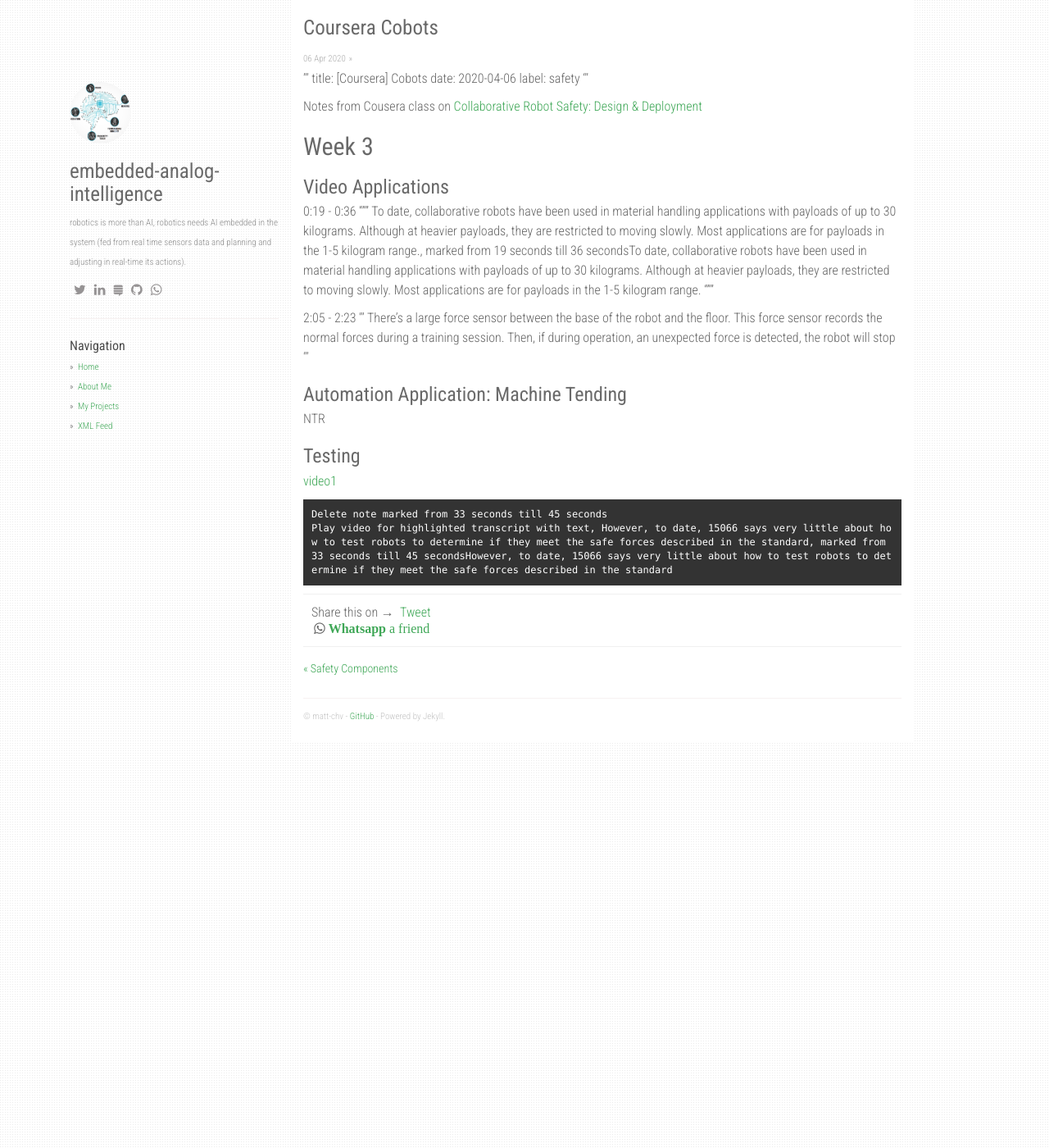
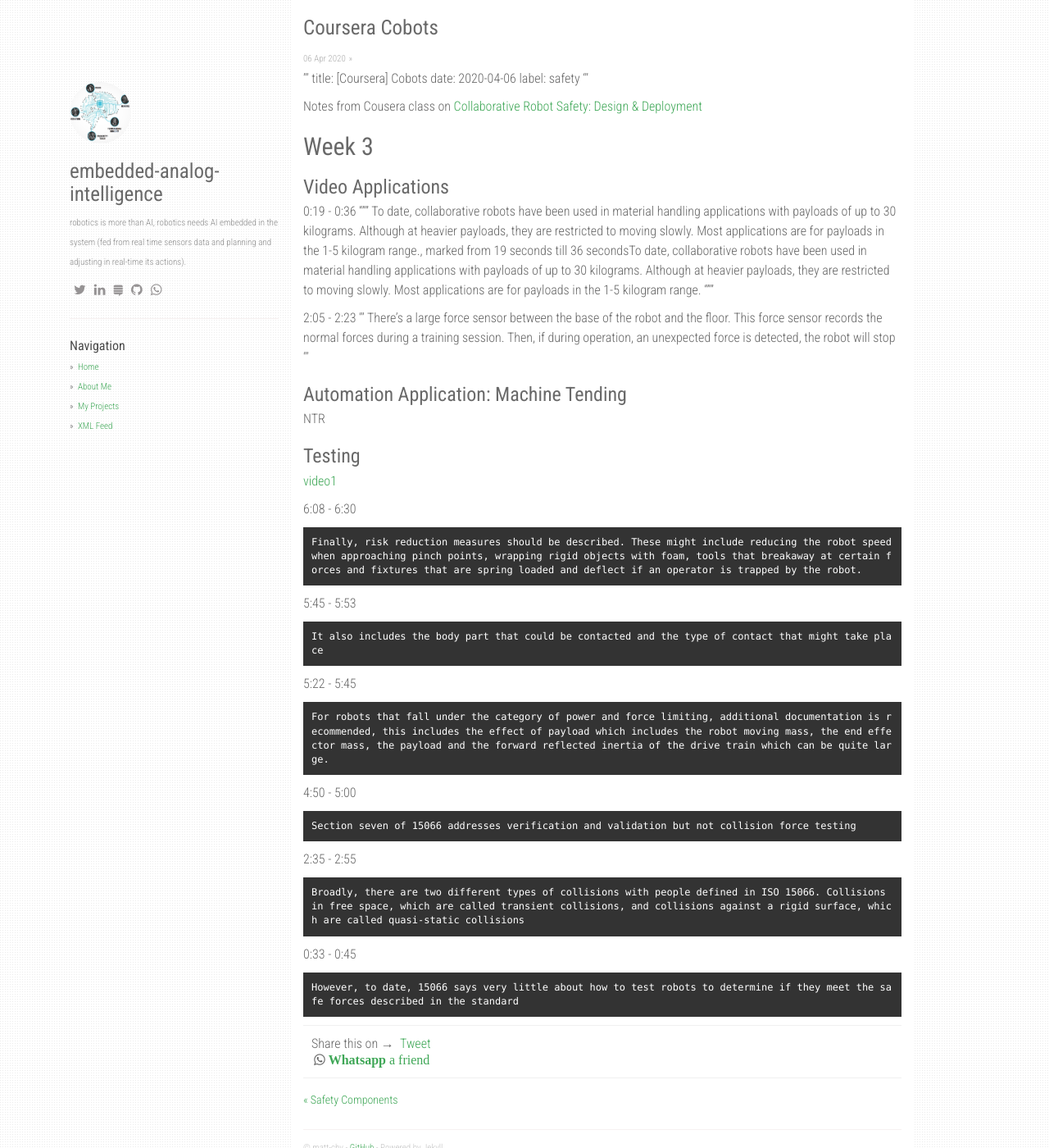
Before and after one commit to matt-chv/embedded-analog-intelligence, a Jekyll site: the page built from _posts/2020-04-06-coursera-cobots.md, in a window 1280 px wide and 1400 px high. Shown: the whole window at 82% size. Built offline with Jekyll 4.4.1, drawn with Linux system fonts in a browser that asks for light colours; nearby versions of some CDN libraries; our own code applies the rules of GitHub Pages for plain Markdown files; comment, search, counter and statistics services are not loaded.

Commit message:
Update 2020-04-06-coursera-cobots.md

````diff
--- a/_posts/2020-04-06-coursera-cobots.md
+++ b/_posts/2020-04-06-coursera-cobots.md
@@ -30,7 +30,33 @@ NTR
 
 ### Testing
 [video1](https://www.coursera.org/learn/collaborative-robot-safety/lecture/5Tesa/testing-part-1)
+
+6:08 - 6:30
 ```
-Delete note marked from 33 seconds till 45 seconds
-Play video for highlighted transcript with text, However, to date, 15066 says very little about how to test robots to determine if they meet the safe forces described in the standard, marked from 33 seconds till 45 secondsHowever, to date, 15066 says very little about how to test robots to determine if they meet the safe forces described in the standard
+Finally, risk reduction measures should be described. These might include reducing the robot speed when approaching pinch points, wrapping rigid objects with foam, tools that breakaway at certain forces and fixtures that are spring loaded and deflect if an operator is trapped by the robot.
 ```
+
+5:45 - 5:53
+```
+It also includes the body part that could be contacted and the type of contact that might take place
+```
+
+5:22 - 5:45
+```
+For robots that fall under the category of power and force limiting, additional documentation is recommended, this includes the effect of payload which includes the robot moving mass, the end effector mass, the payload and the forward reflected inertia of the drive train which can be quite large.
+```
+
+4:50 - 5:00
+```
+Section seven of 15066 addresses verification and validation but not collision force testing
+```
+
+2:35 - 2:55
+```
+Broadly, there are two different types of collisions with people defined in ISO 15066. Collisions in free space, which are called transient collisions, and collisions against a rigid surface, which are called quasi-static collisions
+```
+
+0:33 - 0:45
+```
+However, to date, 15066 says very little about how to test robots to determine if they meet the safe forces described in the standard
+```
````
